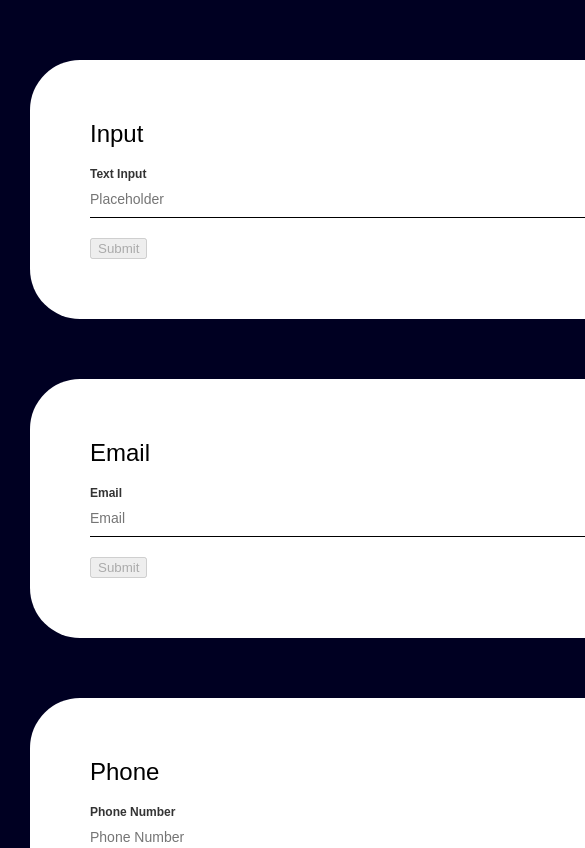
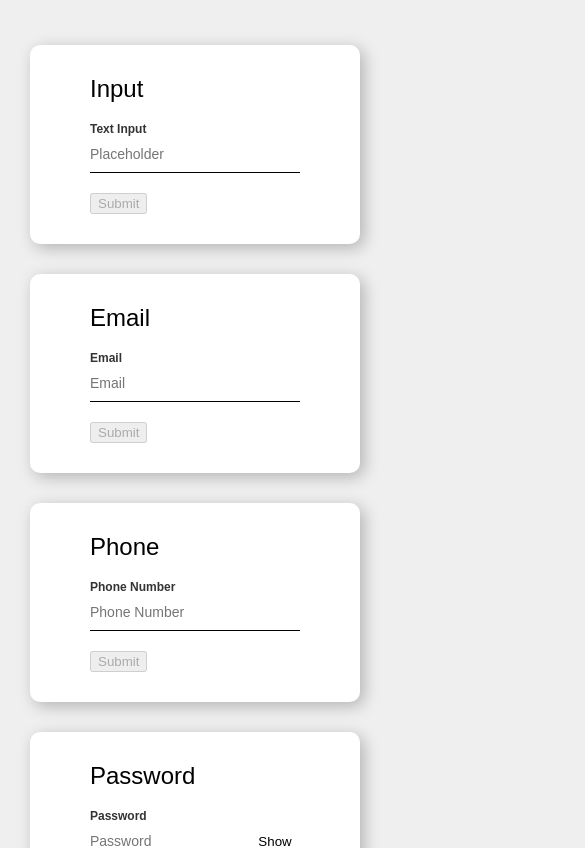
Before and after one commit to elirichey/next-forms, a Next.js app: page / in a window 390 px wide. Shown: the top 848 px of the page, 585 px wide, since content can reach past the window. Built offline with nearby package versions, Linux system fonts and the light colour scheme.

Commit message:
simplified the ui a bit

```diff
--- a/styles/globals.sass
+++ b/styles/globals.sass
@@ -5,7 +5,7 @@ body
   padding: 0
   margin: 0
   font-family: Arial
-  background-color: #000022
+  background-color: #EFEFEF
 
 a
   color: inherit
@@ -24,13 +24,19 @@ a
 .form-wrapper
   width: 720px
   max-width: 720px
-  padding: 60px
+  padding: 30px 60px
   background-color: #FFF
-  border-radius: 50px
-  margin: 30px auto
+  box-shadow: 4px 4px 16px rgb(0 0 0 / 25%)
+  border-radius: 10px
+  margin: 15px auto
 
 .form-title
   display: flex
   color: #000
   font-size: 24px
   padding-bottom: 20px
+
+@media (max-width: 720px)
+  .form-wrapper
+    width: 100%
+    max-width: 100%
```
